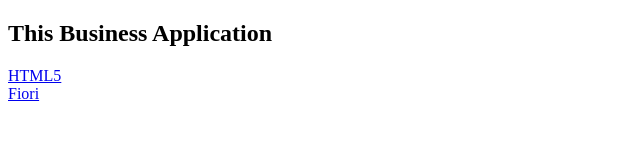
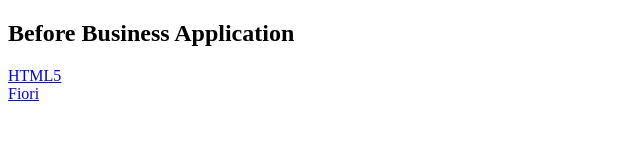
Before and after one commit to Malday/DevOpsBTP, a website: page app/resources/index.html in a window 1280 px wide. Shown: the whole page, without its empty margins (0-640 px from the left). Drawn offline with Linux system fonts and the light colour scheme.

Commit message:
Back to standard

```diff
--- a/app/resources/index.html
+++ b/app/resources/index.html
@@ -8,7 +8,7 @@
 </head>
 
 <body>
-    <h2>This Business Application</h2>
+    <h2>Before Business Application</h2>
     <a href="html5/webapp/index.html">HTML5</a><br />
     <a href="fiori/webapp/index-standalone.html">Fiori</a><br />
 </body>
```
